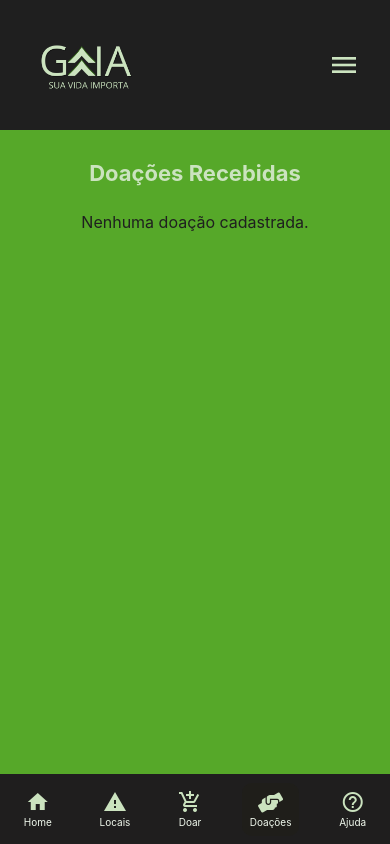
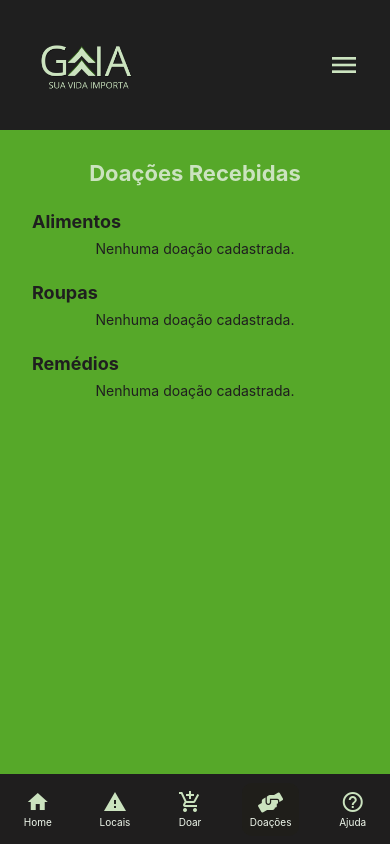
Before and after one commit to GsGaia/MOBILE, a React Native app in the folder Gaia/: screen /Doacoes in a window 390 px wide. Built offline with nearby package versions, Linux system fonts and the light colour scheme.

Commit message:
Telas de Doações atualizada.

```diff
--- a/Gaia/package.json
+++ b/Gaia/package.json
@@ -24,7 +24,8 @@
     "react-native-safe-area-context": "5.4.0",
     "react-native-screens": "~4.10.0",
     "react-native-web": "^0.20.0",
-    "@react-native-async-storage/async-storage": "2.1.2"
+    "@react-native-async-storage/async-storage": "2.1.2",
+    "@react-native-picker/picker": "2.11.0"
   },
   "devDependencies": {
     "@babel/core": "^7.20.0"
--- a/Gaia/src/screens/Doacoes/Doacoes.js
+++ b/Gaia/src/screens/Doacoes/Doacoes.js
@@ -1,88 +1,62 @@
+// Doacoes.js
 import React, { useEffect, useState } from 'react';
-import { View, Text, StyleSheet, ScrollView, TouchableOpacity, Modal, TextInput, Alert } from 'react-native';
+import { View, Text, StyleSheet, ScrollView, TouchableOpacity } from 'react-native';
 import AsyncStorage from '@react-native-async-storage/async-storage';
 import { useFocusEffect } from '@react-navigation/native';
 import Header from '../../components/Header/Header';
 import Footer from '../../components/Footer/Footer';
 
 export default function Doacoes() {
-  const [alimentos, setAlimentos] = useState([]);
-  const [modalVisible, setModalVisible] = useState(false);
-  const [alimentoEditando, setAlimentoEditando] = useState(null);
-  const [novoNome, setNovoNome] = useState('');
-  const [novaQuantidade, setNovaQuantidade] = useState('');
+  const [dados, setDados] = useState({
+    alimentos: [],
+    roupas: [],
+    remedios: [],
+  });
 
-  const carregarAlimentos = async () => {
-    const dados = await AsyncStorage.getItem('alimentos');
-    setAlimentos(dados ? JSON.parse(dados) : []);
+  const carregarDados = async () => {
+    const categorias = ['alimentos', 'roupas', 'remedios'];
+    const novasDoacoes = {};
+
+    for (const cat of categorias) {
+      const json = await AsyncStorage.getItem(cat);
+      novasDoacoes[cat] = json ? JSON.parse(json) : [];
+    }
+
+    setDados(novasDoacoes);
   };
 
   useFocusEffect(
     React.useCallback(() => {
-      carregarAlimentos();
+      carregarDados();
     }, [])
   );
 
-  const apagarTudo = async () => {
-    Alert.alert('Confirmar', 'Deseja apagar todas as doações?', [
-      { text: 'Cancelar', style: 'cancel' },
-      {
-        text: 'Sim',
-        onPress: async () => {
-          await AsyncStorage.removeItem('alimentos');
-          setAlimentos([]);
-        },
-      },
-    ]);
-  };
-
-  const abrirModalEditar = (item, index) => {
-    setAlimentoEditando(index);
-    setNovoNome(item.nome);
-    setNovaQuantidade(item.quantidade);
-    setModalVisible(true);
-  };
-
-  const salvarEdicao = async () => {
-    const atualizados = [...alimentos];
-    atualizados[alimentoEditando] = { nome: novoNome, quantidade: novaQuantidade };
-    await AsyncStorage.setItem('alimentos', JSON.stringify(atualizados));
-    setAlimentos(atualizados);
-    setModalVisible(false);
-  };
+  const renderCategoria = (titulo, lista) => (
+    <View key={titulo}>
+      <Text style={styles.subtitulo}>{titulo}</Text>
+      {lista.length === 0 ? (
+        <Text style={styles.semDados}>Nenhuma doação cadastrada.</Text>
+      ) : (
+        lista.map((item, index) => (
+          <View key={index} style={styles.card}>
+            <Text style={styles.nome}>{item.nome}</Text>
+            <Text style={styles.quantidade}>Quantidade: {item.quantidade}</Text>
+          </View>
+        ))
+      )}
+    </View>
+  );
 
   return (
     <View style={styles.container}>
       <Header />
-
       <Text style={styles.titulo}>Doações Recebidas</Text>
 
-    {alimentos.length > 0 && (
-      <TouchableOpacity style={styles.botaoApagarTopo} onPress={apagarTudo}>
-        <Text style={styles.botaoApagarTexto}>🗑️ Apagar todas as doações</Text>
-      </TouchableOpacity>
-    )}
-
       <ScrollView contentContainerStyle={styles.lista}>
-      {alimentos.length === 0 ? (
-        <Text style={styles.semDados}>Nenhuma doação cadastrada.</Text>
-      ) : (
-        alimentos.map((item, index) => (
-          <TouchableOpacity
-            key={index}
-            style={styles.card}
-            onLongPress={() => abrirModalEditar(item, index)}
-          >
-            <Text style={styles.nome}>{item.nome}</Text>
-            <Text style={styles.quantidade}>Quantidade: {item.quantidade}</Text>
-            <Text style={styles.editarTexto}>Pressione e segure para editar</Text>
-          </TouchableOpacity>
-        ))
-      )}
+        {renderCategoria('Alimentos', dados.alimentos)}
+        {renderCategoria('Roupas', dados.roupas)}
+        {renderCategoria('Remédios', dados.remedios)}
       </ScrollView>
-
-    <Modal visible={modalVisible} transparent animationType="slide">
-    </Modal>
 
       <Footer />
     </View>
@@ -102,9 +76,17 @@ const styles = StyleSheet.create({
     marginBottom: 10,
     textAlign: 'center',
   },
+  subtitulo: {
+    fontSize: 18,
+    fontWeight: 'bold',
+    color: '#1F1F1F',
+    marginTop: 15,
+    marginLeft: 16,
+    marginBottom: 8,
+  },
   lista: {
-    padding: 16,
     paddingBottom: 100,
+    paddingHorizontal: 16,
   },
   card: {
     backgroundColor: '#CBE3BF',
@@ -121,73 +103,10 @@ const styles = StyleSheet.create({
     fontSize: 14,
     color: '#1F1F1F',
   },
-  editarTexto: {
-    fontSize: 10,
-    marginTop: 4,
-    color: '#555',
-  },
-  botaoApagar: {
-    backgroundColor: '#1F1F1F',
-    margin: 20,
-    borderRadius: 8,
-    padding: 14,
-    alignItems: 'center',
-  },
-  botaoApagarTexto: {
-    color: '#CBE3BF',
-    fontWeight: 'bold',
-  },
   semDados: {
     textAlign: 'center',
     color: '#1F1F1F',
-    fontSize: 16,
-  },
-  modalContainer: {
-    flex: 1,
-    justifyContent: 'center',
-    backgroundColor: '#000000aa',
-    padding: 20,
-  },
-  modalBox: {
-    backgroundColor: '#CBE3BF',
-    borderRadius: 8,
-    padding: 20,
-  },
-  modalTitulo: {
-    fontSize: 18,
-    fontWeight: 'bold',
-    color: '#1F1F1F',
+    fontSize: 14,
     marginBottom: 10,
-    textAlign: 'center',
-  },
-  input: {
-    backgroundColor: '#fff',
-    padding: 12,
-    borderRadius: 8,
-    marginBottom: 12,
-    color: '#1F1F1F',
-  },
-  botaoSalvar: {
-    backgroundColor: '#1F1F1F',
-    padding: 12,
-    borderRadius: 8,
-    alignItems: 'center',
-  },
-  botaoSalvarTexto: {
-    color: '#CBE3BF',
-    fontWeight: 'bold',
-  },
-  cancelar: {
-    marginTop: 12,
-    textAlign: 'center',
-    color: '#1F1F1F',
-  },
-  botaoApagarTopo: {
-  backgroundColor: '#1F1F1F',
-  marginHorizontal: 20,
-  marginBottom: 10,
-  padding: 14,
-  borderRadius: 8,
-  alignItems: 'center',
   },
 });
--- a/Gaia/src/screens/Doar/Doar.js
+++ b/Gaia/src/screens/Doar/Doar.js
@@ -1,5 +1,16 @@
+// Doar.js
 import React, { useState } from 'react';
-import {View, Text, TextInput, TouchableOpacity, StyleSheet, Alert,} from 'react-native';
+import {
+  View,
+  Text,
+  TextInput,
+  TouchableOpacity,
+  StyleSheet,
+  Alert,
+  Modal,
+  Pressable,
+  FlatList,
+} from 'react-native';
 import AsyncStorage from '@react-native-async-storage/async-storage';
 import Header from '../../components/Header/Header';
 import Footer from '../../components/Footer/Footer';
@@ -7,36 +18,95 @@ import Footer from '../../components/Footer/Footer';
 export default function Doar() {
   const [nome, setNome] = useState('');
   const [quantidade, setQuantidade] = useState('');
+  const [categoria, setCategoria] = useState('');
+  const [modalVisible, setModalVisible] = useState(false);
 
-  const salvarAlimento = async () => {
-    if (!nome || !quantidade) {
+  const salvarDoacao = async () => {
+    if (!nome || !quantidade || !categoria) {
       Alert.alert('Atenção', 'Preencha todos os campos.');
       return;
     }
 
     try {
-      const alimento = { nome, quantidade };
-      const dadosExistentes = await AsyncStorage.getItem('alimentos');
-      const alimentos = dadosExistentes ? JSON.parse(dadosExistentes) : [];
+      const novaDoacao = { nome, quantidade };
+      const dadosExistentes = await AsyncStorage.getItem(categoria);
+      const doacoes = dadosExistentes ? JSON.parse(dadosExistentes) : [];
 
-      alimentos.push(alimento);
-      await AsyncStorage.setItem('alimentos', JSON.stringify(alimentos));
+      // Verifica se o item já existe (ignorando maiúsculas/minúsculas)
+      const indexExistente = doacoes.findIndex(
+        (item) => item.nome.toLowerCase() === nome.toLowerCase()
+      );
 
-      Alert.alert('Sucesso', 'Alimento cadastrado com sucesso!');
+      if (indexExistente !== -1) {
+        // Acumula a quantidade (convertendo para número, somando e convertendo de volta para string)
+        doacoes[indexExistente].quantidade = String(
+          Number(doacoes[indexExistente].quantidade) + Number(quantidade)
+        );
+      } else {
+        // Se não existe, adiciona novo item
+        doacoes.push(novaDoacao);
+      }
+
+      await AsyncStorage.setItem(categoria, JSON.stringify(doacoes));
+
+      Alert.alert('Sucesso', 'Doação cadastrada com sucesso!');
       setNome('');
       setQuantidade('');
+      setCategoria('');
     } catch (error) {
       Alert.alert('Erro', 'Não foi possível salvar os dados.');
     }
   };
+
+  const categorias = ['alimentos', 'roupas', 'remedios'];
 
   return (
     <View style={styles.container}>
       <Header />
       <Text style={styles.titulo}>Cadastrar Doação</Text>
 
+      {/* Categoria acima do nome */}
+      <Text style={styles.label}>Categoria</Text>
+      <TouchableOpacity
+        style={styles.selectBox}
+        onPress={() => setModalVisible(true)}
+      >
+        <Text style={styles.selectText}>
+          {categoria
+            ? categoria.charAt(0).toUpperCase() + categoria.slice(1)
+            : 'Selecione uma categoria'}
+        </Text>
+      </TouchableOpacity>
+
+      <Modal visible={modalVisible} transparent animationType="slide">
+        <Pressable
+          style={styles.modalOverlay}
+          onPress={() => setModalVisible(false)}
+        >
+          <View style={styles.modalContent}>
+            <FlatList
+              data={categorias}
+              keyExtractor={(item) => item}
+              renderItem={({ item }) => (
+                <Pressable
+                  style={styles.option}
+                  onPress={() => {
+                    setCategoria(item);
+                    setModalVisible(false);
+                  }}
+                >
+                  <Text style={styles.optionText}>
+                    {item.charAt(0).toUpperCase() + item.slice(1)}
+                  </Text>
+                </Pressable>
+              )}
+            />
+          </View>
+        </Pressable>
+      </Modal>
+
       <TextInput
-        placeholder="Nome do alimento"
+        placeholder="Nome do item"
         placeholderTextColor="#1F1F1F"
         style={styles.input}
         value={nome}
@@ -52,7 +122,7 @@ export default function Doar() {
         keyboardType="numeric"
       />
 
-      <TouchableOpacity style={styles.botao} onPress={salvarAlimento}>
+      <TouchableOpacity style={styles.botao} onPress={salvarDoacao}>
         <Text style={styles.botaoTexto}>Salvar</Text>
       </TouchableOpacity>
 
@@ -81,6 +151,43 @@ const styles = StyleSheet.create({
     margin: 15,
     color: '#1F1F1F',
   },
+  label: {
+    fontWeight: 'bold',
+    marginLeft: 15,
+    marginBottom: 5,
+    color: '#1F1F1F',
+  },
+  selectBox: {
+    backgroundColor: '#CBE3BF',
+    padding: 15,
+    borderRadius: 8,
+    marginHorizontal: 15,
+    marginBottom: 15,
+  },
+  selectText: {
+    color: '#1F1F1F',
+    fontSize: 16,
+  },
+  modalOverlay: {
+    flex: 1,
+    justifyContent: 'center',
+    backgroundColor: '#00000088',
+  },
+  modalContent: {
+    marginHorizontal: 30,
+    backgroundColor: '#fff',
+    borderRadius: 8,
+    padding: 20,
+  },
+  option: {
+    paddingVertical: 12,
+    borderBottomWidth: 1,
+    borderBottomColor: '#eee',
+  },
+  optionText: {
+    fontSize: 16,
+    color: '#1F1F1F',
+  },
   botao: {
     backgroundColor: '#1F1F1F',
     padding: 14,
```
Also changed, not shown: 1 other file (tests, documents, lock files or other folders). Lines whose indentation alone changed are shown as unchanged.
